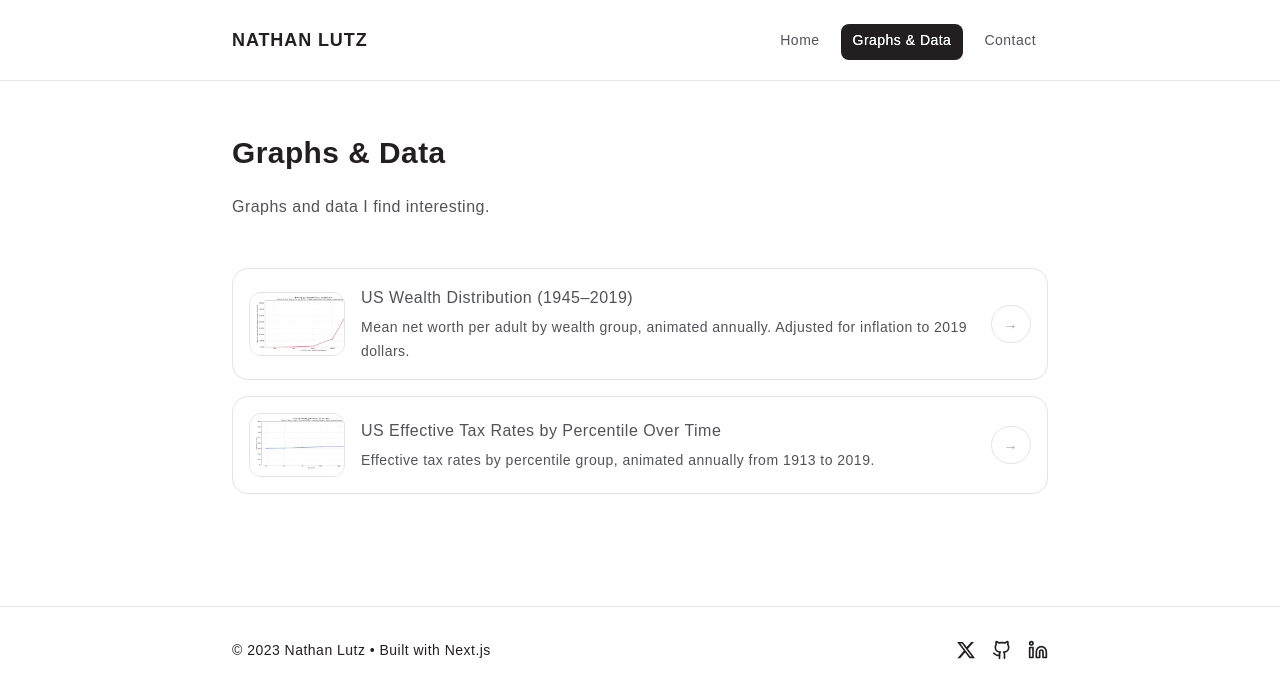
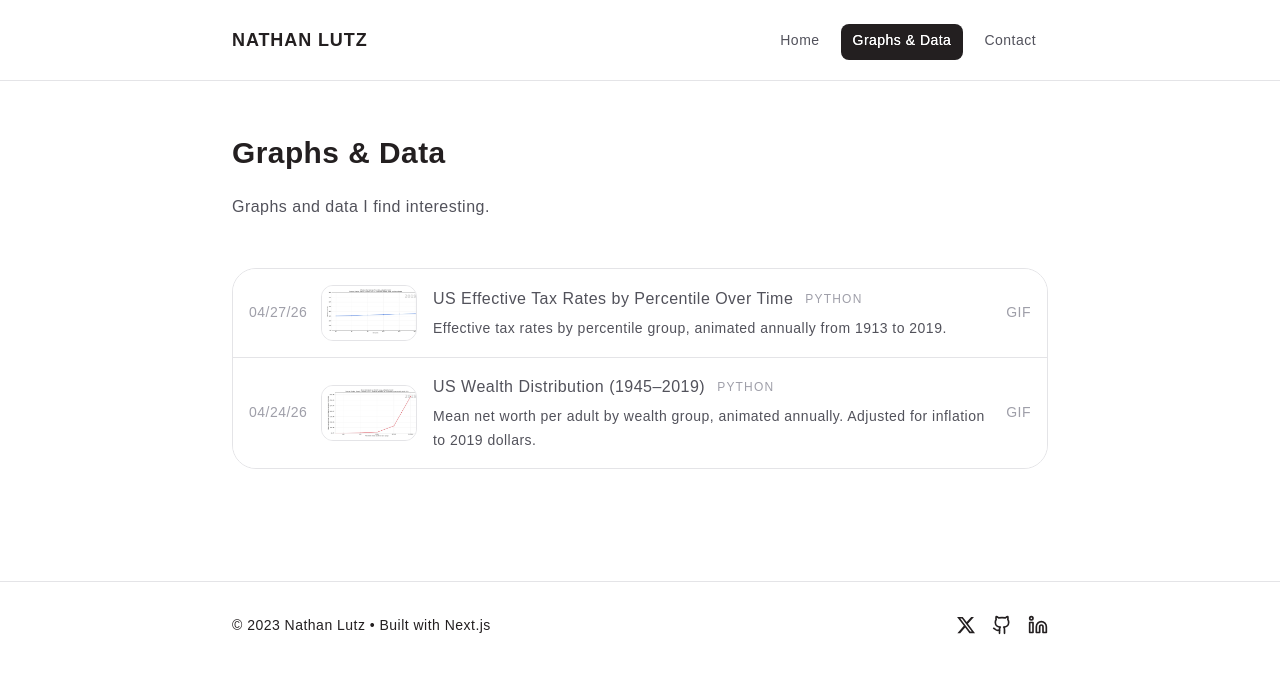
Before and after one commit to nathanlutz/nathanlutz.dev, a Next.js app: page /graphs in a window 1280 px wide. Shown: the top 698 px of the page. Built offline with nearby package versions, Linux system fonts and the light colour scheme; a web font is replaced by a local one.

Commit message:
Refine graphs list layouts and metadata

```diff
--- a/src/app/graphs/page.tsx
+++ b/src/app/graphs/page.tsx
@@ -1,5 +1,13 @@
 import Link from "next/link";
 import { graphs } from "@/lib/graphs";
+
+function formatShortPostedDate(date: string) {
+  return new Intl.DateTimeFormat("en-US", {
+    month: "2-digit",
+    day: "2-digit",
+    year: "2-digit",
+  }).format(new Date(`${date}T00:00:00`));
+}
 
 export default function Graphs() {
   return (
@@ -9,31 +17,42 @@ export default function Graphs() {
         <p>Graphs and data I find interesting.</p>
       </div>
 
-      <div className="space-y-4">
+      <div className="space-y-3 sm:space-y-0 sm:overflow-hidden sm:rounded-[1.5rem] sm:border sm:border-zinc-200 sm:dark:border-zinc-800">
         {graphs.map((graph) => (
           <Link
             key={graph.slug}
             href={`/graphs/${graph.slug}`}
-            className="group flex items-center gap-4 rounded-2xl border border-zinc-200 bg-white p-4 shadow-[0_1px_0_rgba(0,0,0,0.02)] transition-all duration-200 hover:-translate-y-0.5 hover:border-zinc-300 hover:shadow-[0_16px_40px_rgba(35,31,32,0.08)] dark:border-zinc-800 dark:bg-zinc-950/40 dark:hover:border-zinc-700"
+            className="group block overflow-hidden rounded-[1.35rem] border border-zinc-200 bg-white dark:border-zinc-800 dark:bg-zinc-950 sm:grid sm:gap-4 sm:rounded-none sm:border-0 sm:border-b sm:border-zinc-200 sm:bg-white sm:px-4 sm:py-4 sm:last:border-b-0 sm:hover:bg-zinc-50 sm:dark:border-zinc-800 sm:dark:bg-zinc-950 sm:dark:hover:bg-zinc-900/60 sm:[grid-template-columns:3.5rem_6rem_1fr_auto] sm:items-center"
           >
-            <div className="h-16 w-24 shrink-0 overflow-hidden rounded-xl border border-zinc-200 bg-zinc-50 dark:border-zinc-800 dark:bg-zinc-900">
-              <img
-                src={graph.thumbnailSrc}
-                alt=""
-                className="h-full w-full object-cover object-left transition-transform duration-300 group-hover:scale-[1.03]"
-              />
+            <div className="flex items-center justify-between border-b border-zinc-200 px-4 py-3 dark:border-zinc-800 sm:contents">
+              <span className="meta px-4 text-zinc-400 sm:px-0">
+                {formatShortPostedDate(graph.postedDate)}
+              </span>
+              <div className="px-4 text-right sm:hidden">
+                <p className="text-[11px] uppercase tracking-[0.1em] text-zinc-400">
+                  {graph.graphType}
+                </p>
+              </div>
             </div>
-            <div className="min-w-0 flex-1">
-              <p className="font-medium text-zinc-900 transition-colors group-hover:text-blue-500 dark:text-zinc-100">
-                {graph.title}
-              </p>
-              <p className="mt-1 text-sm leading-6 text-zinc-500 dark:text-zinc-400">
+            <img
+              src={graph.thumbnailSrc}
+              alt=""
+              className="h-28 w-full object-cover object-left sm:h-14 sm:rounded-xl sm:border sm:border-zinc-200 sm:dark:border-zinc-800"
+            />
+            <div className="space-y-2 px-4 py-4 sm:min-w-0 sm:space-y-0 sm:px-0 sm:py-0">
+              <div className="sm:flex sm:flex-wrap sm:items-center sm:gap-x-3 sm:gap-y-1">
+                <p className="font-medium text-zinc-950 transition-colors group-hover:text-blue-600 dark:text-zinc-100 dark:group-hover:text-blue-300">
+                  {graph.title}
+                </p>
+                <span className="hidden text-xs uppercase tracking-[0.1em] text-zinc-400 sm:inline">
+                  Python
+                </span>
+              </div>
+              <p className="text-sm leading-6 text-zinc-500 dark:text-zinc-400 sm:mt-1">
                 {graph.description}
               </p>
             </div>
-            <span className="shrink-0 rounded-full border border-zinc-200 px-3 py-2 text-sm text-zinc-400 transition-colors group-hover:border-zinc-300 group-hover:text-zinc-700 dark:border-zinc-800 dark:text-zinc-500 dark:group-hover:border-zinc-700 dark:group-hover:text-zinc-300">
-              →
-            </span>
+            <div className="meta hidden text-zinc-400 sm:block sm:text-right">{graph.graphType}</div>
           </Link>
         ))}
       </div>
--- a/src/lib/graphs.ts
+++ b/src/lib/graphs.ts
@@ -2,6 +2,8 @@ export interface GraphMeta {
   slug: string;
   title: string;
   description: string;
+  postedDate: string;
+  graphType: string;
   attribution: { text: string; href: string };
   thumbnailSrc: string;
   gifAlt: string;
@@ -26,6 +28,8 @@ function createPszGraph({
   slug,
   title,
   description,
+  postedDate,
+  graphType,
   gifAlt,
   codeFile,
   assetBase,
@@ -34,6 +38,8 @@ function createPszGraph({
   slug: string;
   title: string;
   description: string;
+  postedDate: string;
+  graphType: string;
   gifAlt: string;
   codeFile: string;
   assetBase: string;
@@ -43,6 +49,8 @@ function createPszGraph({
     slug,
     title,
     description,
+    postedDate,
+    graphType,
     attribution: PSZ_ATTRIBUTION,
     thumbnailSrc: `/graphs/frames/${assetBase}_${thumbnailYear}.jpg`,
     gifAlt,
@@ -59,6 +67,8 @@ export const graphs: GraphMeta[] = [
     title: "US Wealth Distribution (1945–2019)",
     description:
       "Mean net worth per adult by wealth group, animated annually. Adjusted for inflation to 2019 dollars.",
+    postedDate: "2026-04-24",
+    graphType: "GIF",
     gifAlt: "Animated chart of mean US net worth by wealth group, 1945–2019",
     codeFile: "wealth_distribution.py",
     assetBase: "wealth_distribution",
@@ -69,12 +79,16 @@ export const graphs: GraphMeta[] = [
     title: "US Effective Tax Rates by Percentile Over Time",
     description:
       "Effective tax rates by percentile group, animated annually from 1913 to 2019.",
+    postedDate: "2026-04-27",
+    graphType: "GIF",
     gifAlt: "Animated chart of US effective tax rates by percentile group over time",
     codeFile: "effective_tax_rates.py",
     assetBase: "effective_tax_rates",
     thumbnailYear: 2019,
   }),
-];
+].sort(
+  (a, b) => new Date(b.postedDate).getTime() - new Date(a.postedDate).getTime()
+);
 
 export function getGraphBySlug(slug: string): GraphMeta | undefined {
   return graphs.find((g) => g.slug === slug);
```
